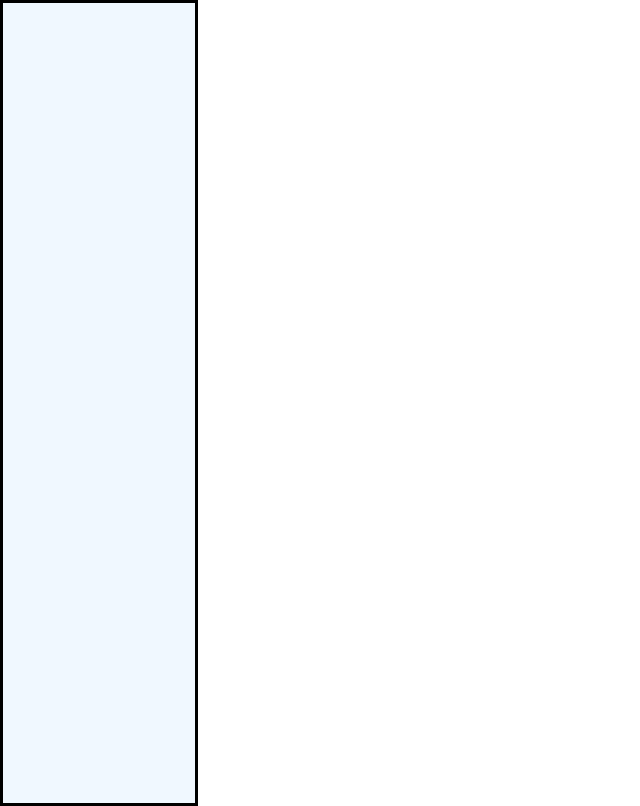
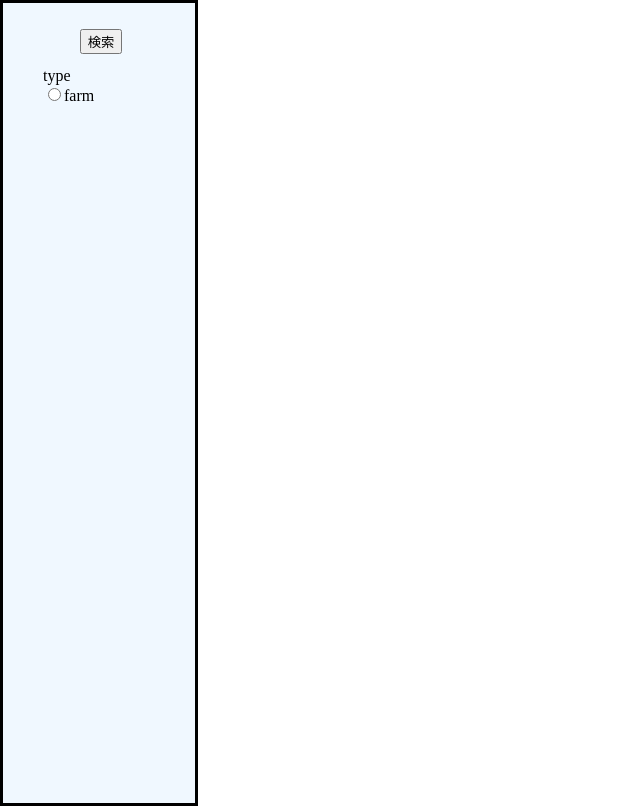
Before and after one commit to asutarisucu/minecraft_video_Archive, a plain HTML site: page index.html in a window 1280 px wide. Shown: the whole page, without its empty margins (0-640 px from the left). Drawn offline with Linux system fonts and the light colour scheme.

Commit message:
検索システムの開発

```diff
--- a/deco.css
+++ b/deco.css
@@ -19,3 +19,14 @@ body{
 #cont{
     width: 80vw;
 }
+#search{
+    position: absolute;
+    top: 2vw;
+    left: 40%;
+}
+#search_element{
+    position: absolute;
+    top: 5vw;
+    left: 0;
+    list-style: none;
+}
--- a/index.html
+++ b/index.html
@@ -10,7 +10,13 @@
 <body>
     <ul id="rayout">
         <li id="nav">
-
+            <form>
+                <input type="submit" value="検索" id="search">
+                <ul id="search_element">
+                    <li>type</li>
+                    <li><input type="radio">farm</li>
+                </ul>
+            </form>
         </li>
         <li id="cont">
 
```
